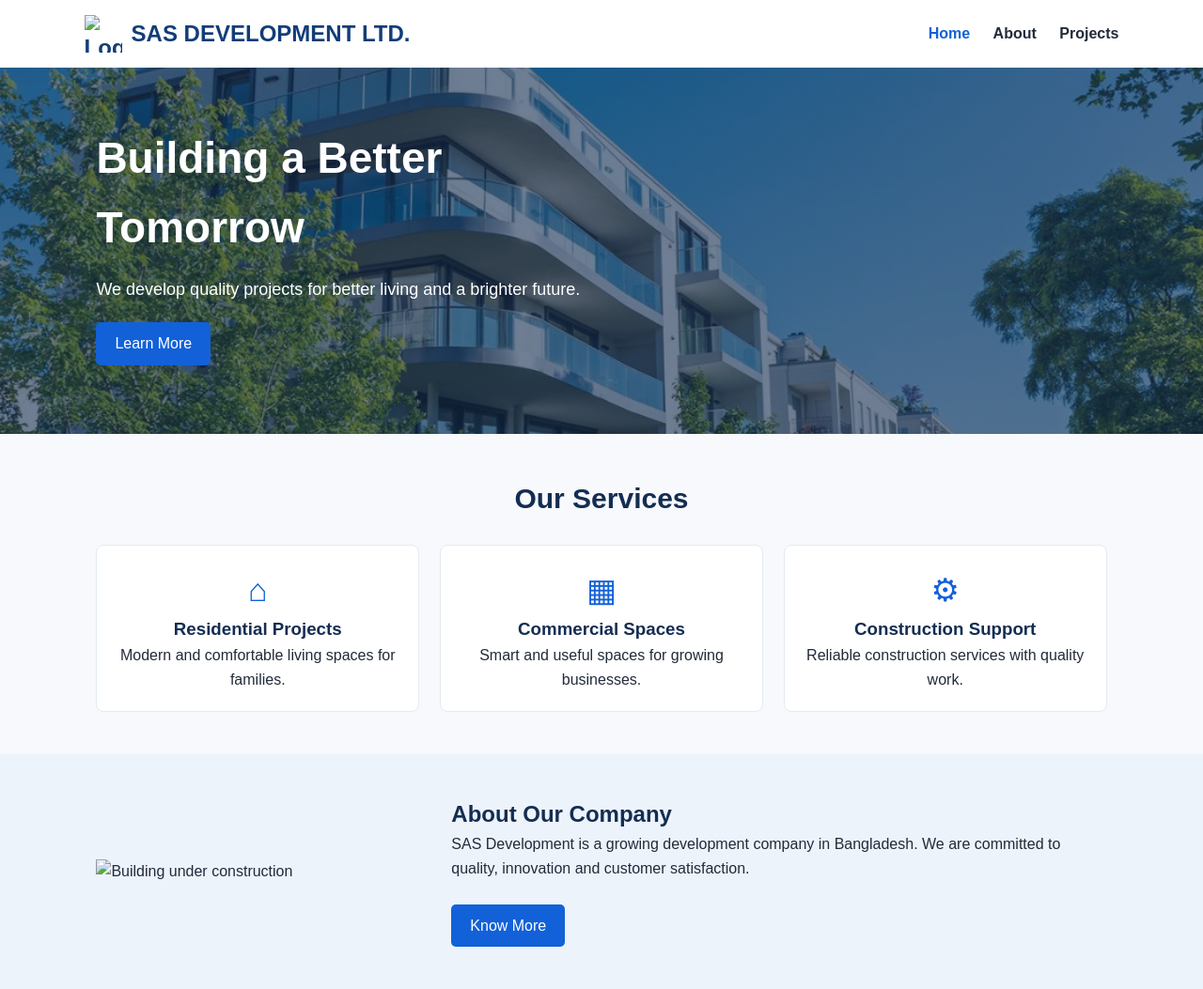
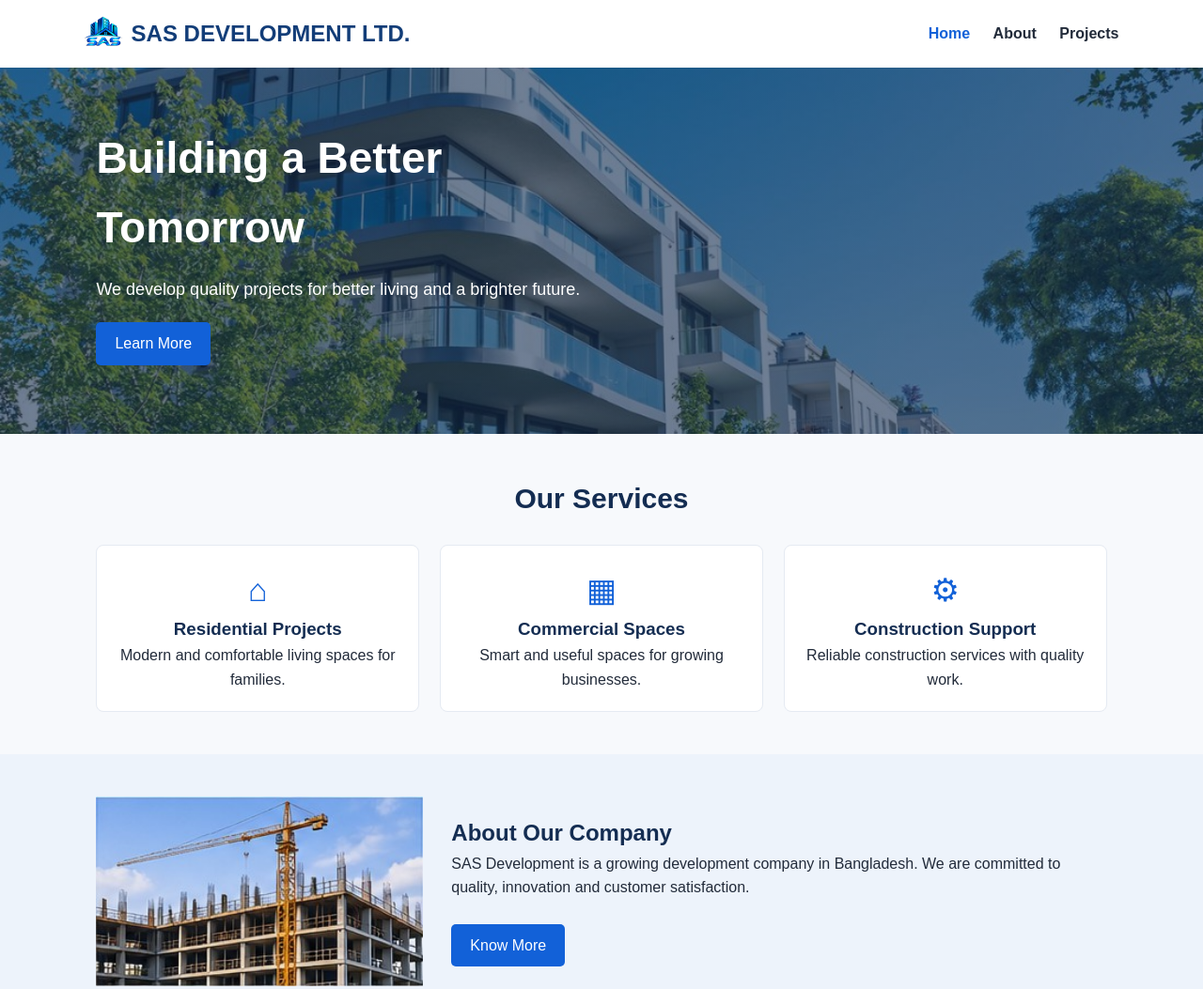
Before and after one commit to amanullahcse2001-cmd/adl, a plain HTML site: page index.html in a window 1280 px wide. Shown: the top 1053 px of the page at 94% size. Drawn offline with Linux system fonts and the light colour scheme.

Commit message:
Update index.html

```diff
--- a/index.html
+++ b/index.html
@@ -7,7 +7,7 @@
 <body>
 <header>
   <a class="logo" href="index.html">
-    <img src="images/logo.png" alt="Logo">
+    <img src="logo.png" alt="Logo">
     SAS DEVELOPMENT LTD.
 </a>
   <nav>
@@ -32,7 +32,7 @@
   </div>
 </section>
 <section class="about-preview">
-  <img src="images/construction.jpg" alt="Building under construction">
+  <img src="construction.jpg" alt="Building under construction">
   <div><h2>About Our Company</h2><p>SAS Development is a growing development company in Bangladesh. We are committed to quality, innovation and customer satisfaction.</p><br><a class="btn" href="about.html">Know More</a></div>
 </section>
 <section>
```
